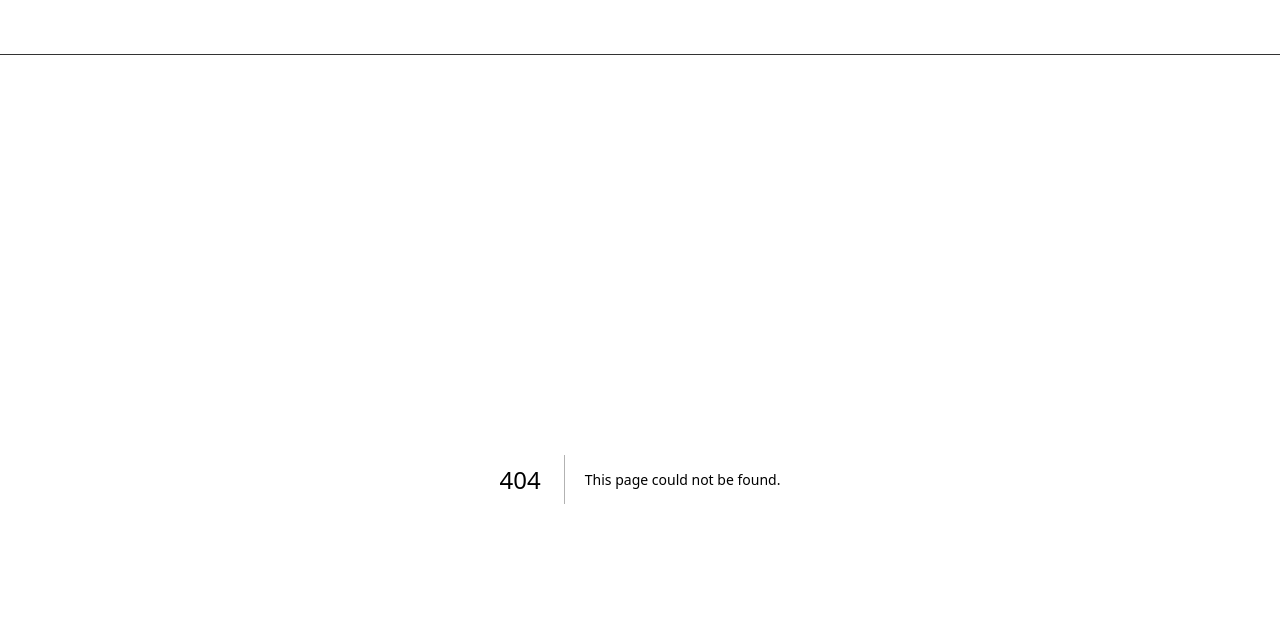
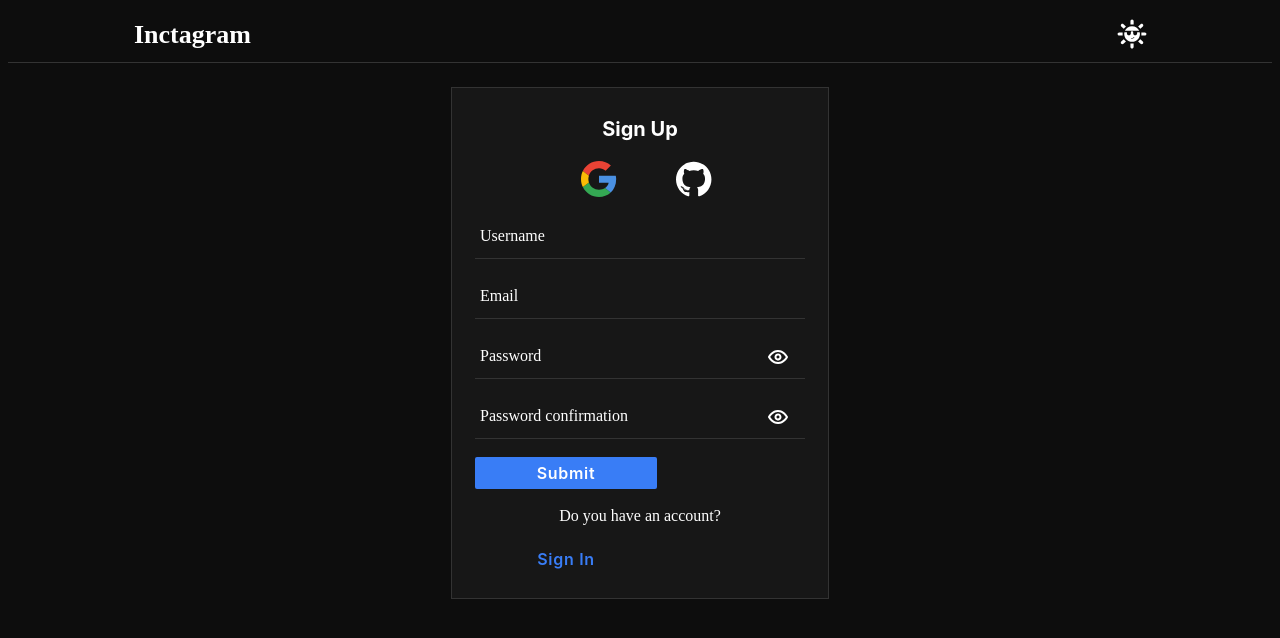
Before and after one commit to sousva/inctagram, a Next.js app: page /auth/registration in a window 1280 px wide. Before the commit this address had no page. Shown: the top 638 px of the page. Built offline with nearby package versions, Linux system fonts and the light colour scheme.

Commit message:
fix: add registration-confirmation

```diff
--- /dev/null
+++ b/src/app/auth/registration/page.tsx
@@ -0,0 +1,66 @@
+'use client'
+import React from 'react'
+import {InputText} from '../../../common/components/InputText/InputText'
+import {SubmitHandler, useForm} from 'react-hook-form'
+import {Button} from '../../../common/components/Button/Button'
+import {InputPassword} from '../../../common/components/InputPassword/InputPassword'
+import {RegistrationPageStyled} from './registrationPage.styled'
+import {IconButton} from '../../../common/components/IconButton/IconButton'
+import GoogleIcon from '../../../common/assets/icons/google.svg'
+import GithubWhite from '../../../common/assets/icons/githubWhite.svg'
+import GithubBlack from '../../../common/assets/icons/githubBlack.svg'
+import {useAppSelector} from '../../../common/hooks/useAppDispatch'
+import {useAddNewUserMutation} from '../../../redux/authAPI'
+
+type Inputs = {
+    username: string
+    email: string
+    password: string
+    passwordConfirmation: string
+    textarea: string
+}
+
+export default function Page() {
+    const theme = useAppSelector(state => state.appReducer.theme)
+    const {
+        register,
+        handleSubmit,
+        formState: {errors},
+    } = useForm<Inputs>()
+
+    const [addNewUser] = useAddNewUserMutation()
+    const onSubmit: SubmitHandler<Inputs> = async data => {
+        if (data.password === data.passwordConfirmation) {
+            await addNewUser({email: data.email, userName: data.username, password: data.password})
+        }
+    }
+
+    return (
+        <RegistrationPageStyled>
+            <div className={'content'}>
+                <h1>Sign Up</h1>
+                <div>
+                    <IconButton>
+                        <GoogleIcon />
+                    </IconButton>
+                    <IconButton>{theme === 'light' ? <GithubBlack /> : <GithubWhite />}</IconButton>
+                </div>
+                <form onSubmit={handleSubmit(onSubmit)}>
+                    <InputText label={'Username'} type={'text'} {...register('username')} error={errors.username} />
+                    <InputText label={'Email'} type={'email'} {...register('email')} error={errors.username} />
+                    <InputPassword label={'Password'} {...register('password')} error={errors.username} />
+                    <InputPassword
+                        label={'Password confirmation'}
+                        {...register('passwordConfirmation')}
+                        error={errors.username}
+                    />
+                    <Button type={'submit'}>Submit</Button>
+                    <p>Do you have an account?</p>
+                    <Button type={'button'} variant={'text'}>
+                        Sign In
+                    </Button>
+                </form>
+            </div>
+        </RegistrationPageStyled>
+    )
+}
```
Also changed, not shown: src/app/auth/registration-confirmation/page.tsx (+11 -9 lines), src/app/registration/page.tsx (deleted, +0 -59 lines), src/app/auth/registration/registrationPage.styled.tsx (renamed from src/app/registration/registrationPage.styled.tsx).
